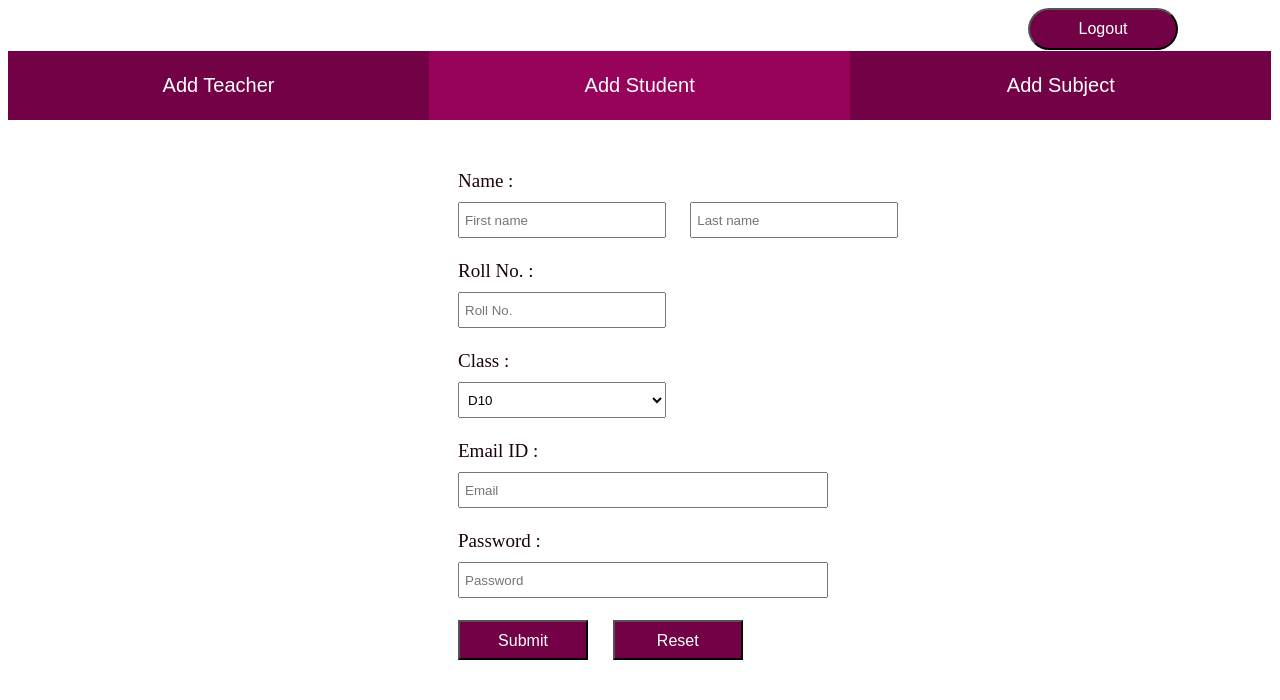
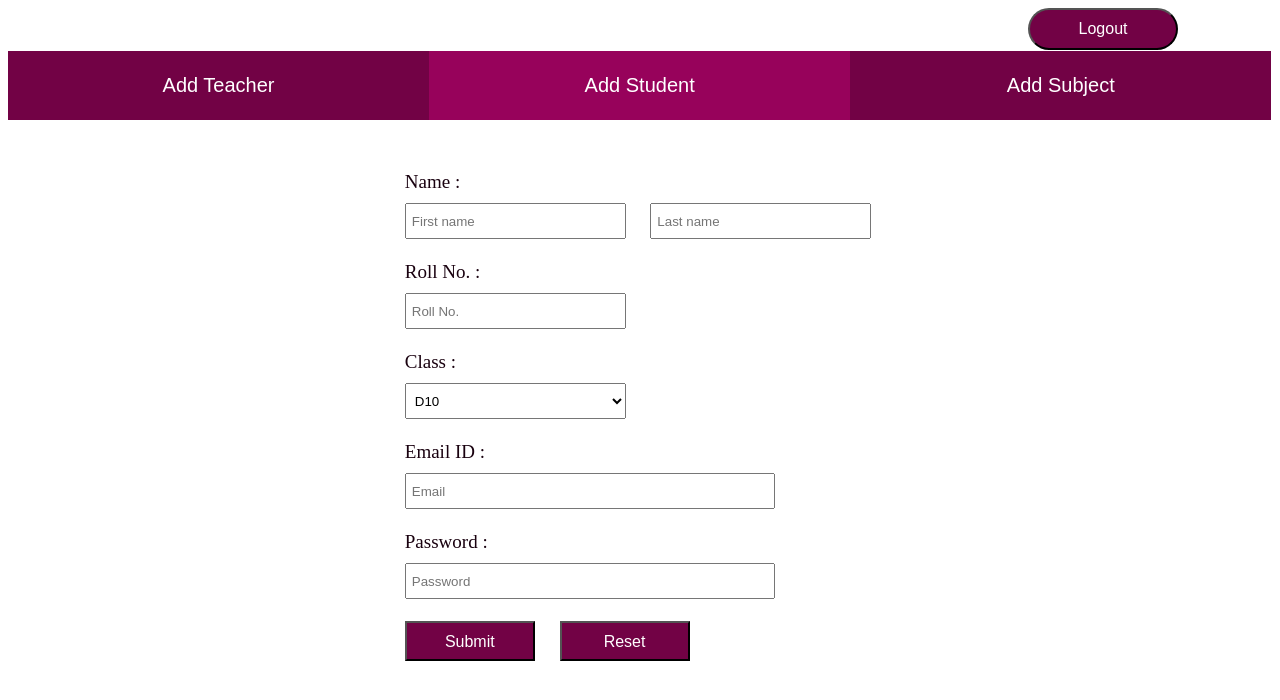
Before and after one commit to sejalnair/IP, a PHP site: page /pages/admin/home.php in a window 1280 px wide. Shown: the top 700 px of the page. Run offline with PHP 8.4, Linux system fonts and the light colour scheme.

Commit message:
admin changes

```diff
--- a/pages/styles/adminHome.css
+++ b/pages/styles/adminHome.css
@@ -15,6 +15,7 @@ body{
 
 #lo{
     height: 43px;
+    width: 100%;
 }
 #logoutbtn{
     float:right;
@@ -45,14 +46,14 @@ body{
 .tabcontent {
     display: none;
     height: 100%;
-    padding-left: 450px;
-    padding-top: 50px;
+    padding-left: 31%;
+    padding-top: 4%;
     width: 100%;
     font-size: 19px;
 }
 #ADDT, #ADDSub {
-    padding-left: 530px;
-    padding-top: 80px;
+    padding-left: 35%;
+    padding-top: 6%;
 }
 
 form{
```
